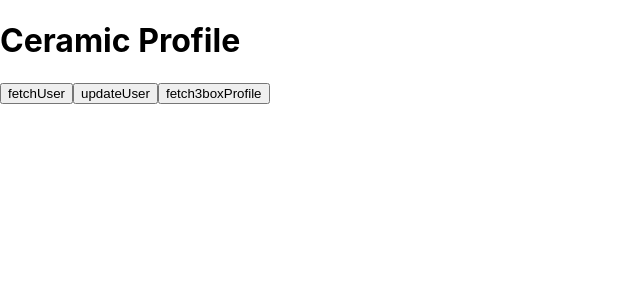
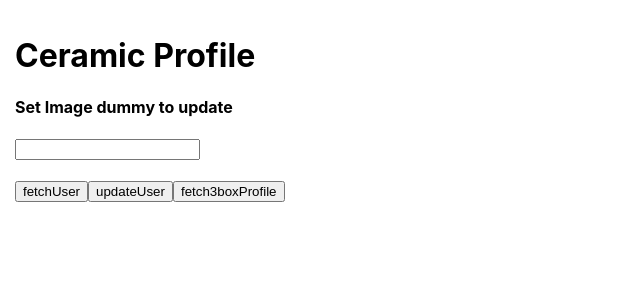
Before and after one commit to RoberVH/ceramic-test, a Next.js app: page / in a window 1280 px wide. Shown: the top 300 px of the page, without its empty margins (0-640 px from the left). Built offline with nearby package versions, Linux system fonts and the light colour scheme.

Commit message:
More improvements

```diff
--- a/app/application/fetch-3box-profile.ts
+++ b/app/application/fetch-3box-profile.ts
@@ -4,7 +4,7 @@
 } from "../services/ceramic";
 
 async function fetch3boxProfile() {
-  const [_, address] = await useCeramic();
+  const { address } = await useCeramic();
 
   try {
     const profile: BasicProfile = await getLegacy3BoxProfileAsBasicProfile(
--- a/app/application/fetch-user.ts
+++ b/app/application/fetch-user.ts
@@ -1,7 +1,7 @@
 import useCeramic, { BasicProfile } from "../services/ceramic";
 
 async function fetchUser() {
-  const [idx, address] = await useCeramic();
+  const { idx, address } = await useCeramic();
 
   try {
     const profile: BasicProfile = await idx.get(
--- a/app/application/update-user.ts
+++ b/app/application/update-user.ts
@@ -1,7 +1,11 @@
 import useCeramic, { BasicProfile } from "../services/ceramic";
 
-async function updateUser(payload: BasicProfile) {
-  const [idx, _] = await useCeramic();
+type PayloadType = {
+  avatar?: string;
+} & BasicProfile;
+
+async function updateUser(payload: PayloadType) {
+  const { idx } = await useCeramic();
 
   try {
     await idx.set("basicProfile", payload);
--- a/app/services/ceramic.ts
+++ b/app/services/ceramic.ts
@@ -13,13 +13,21 @@
 declare global {
   interface Window {
     ethereum: any;
+    ceramic: CeramicClient;
+    idx: IDX;
   }
 }
 
 async function useCeramic() {
+  if (window.ethereum == null) {
+    throw new Error("No injected Ethereum provider");
+  }
+
   const [address] = await window.ethereum.request({
     method: "eth_requestAccounts",
   });
+
+  console.log(`Adress ${address}`);
 
   const ceramic = new CeramicClient(API_URL);
   const idx = new IDX({ ceramic });
@@ -41,7 +49,7 @@
 
   await did?.authenticate();
 
-  return [idx, address];
+  return { ceramic, idx, address };
 }
 
 export { BasicProfile, getLegacy3BoxProfileAsBasicProfile };
--- a/pages/index.tsx
+++ b/pages/index.tsx
@@ -1,3 +1,4 @@
+import React from "react";
 import fetchUser from "../app/application/fetch-user";
 import fetch3boxProfile from "../app/application/fetch-3box-profile";
 import updateUser from "../app/application/update-user";
@@ -16,24 +17,68 @@
 // affiliations?: Array<string>;
 
 const Index = () => {
+  const [image, setImage] = React.useState(null);
+  const [profile, setProfile] = React.useState(null);
+
   const dummyUpdate = async () => {
     await updateUser({
-      name: "Testing",
+      name: "Tiago",
       description: "My new description",
       emoji: "🐝",
       birthDate: "1986-02-22",
-      url: "www.google.pt",
+      url: "https://twitter.com/TiagoMoutinho12",
       gender: "Male",
       residenceCountry: "PT",
       homeLocation: "Porto",
       nationalities: ["RO", "PL"],
       affiliations: ["CCC", "DDD", "EEE"],
+      avatar: image,
     });
+
+    setProfile(null);
   };
+
+  const dummyRead = async () => {
+    const result = await fetchUser();
+    setProfile(result);
+  };
+
   return (
-    <div>
+    <div
+      style={{
+        padding: "15px",
+      }}
+    >
       <h1>Ceramic Profile</h1>
-      <button onClick={async () => await fetchUser()}>fetchUser</button>
+
+      <div
+        style={{
+          marginBottom: "20px",
+        }}
+      >
+        <h4>Set Image dummy to update</h4>
+        <input
+          type="text"
+          onChange={({ target: { value } }) => setImage(value)}
+        />
+      </div>
+
+      {profile ? (
+        <div
+          style={{
+            marginBottom: "20px",
+          }}
+        >
+          <img src={profile.avatar} alt="" height="100px" />
+          <h4>
+            {profile.name} <small>{profile.emoji}</small>
+          </h4>
+          <p>{profile.description}</p>
+          <p>{profile.url}</p>
+        </div>
+      ) : null}
+
+      <button onClick={async () => dummyRead()}>fetchUser</button>
       <button onClick={() => dummyUpdate()}>updateUser</button>
       <button onClick={async () => await fetch3boxProfile()}>
         fetch3boxProfile
```
